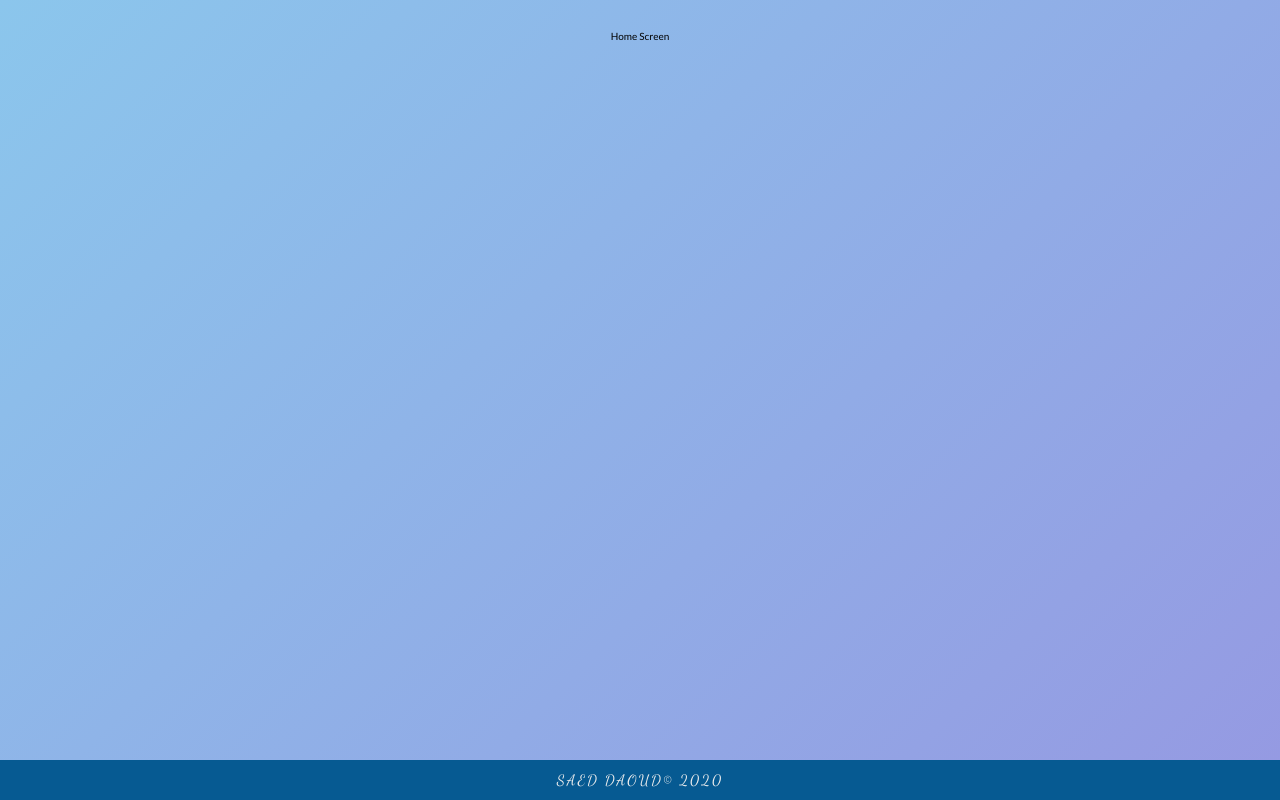
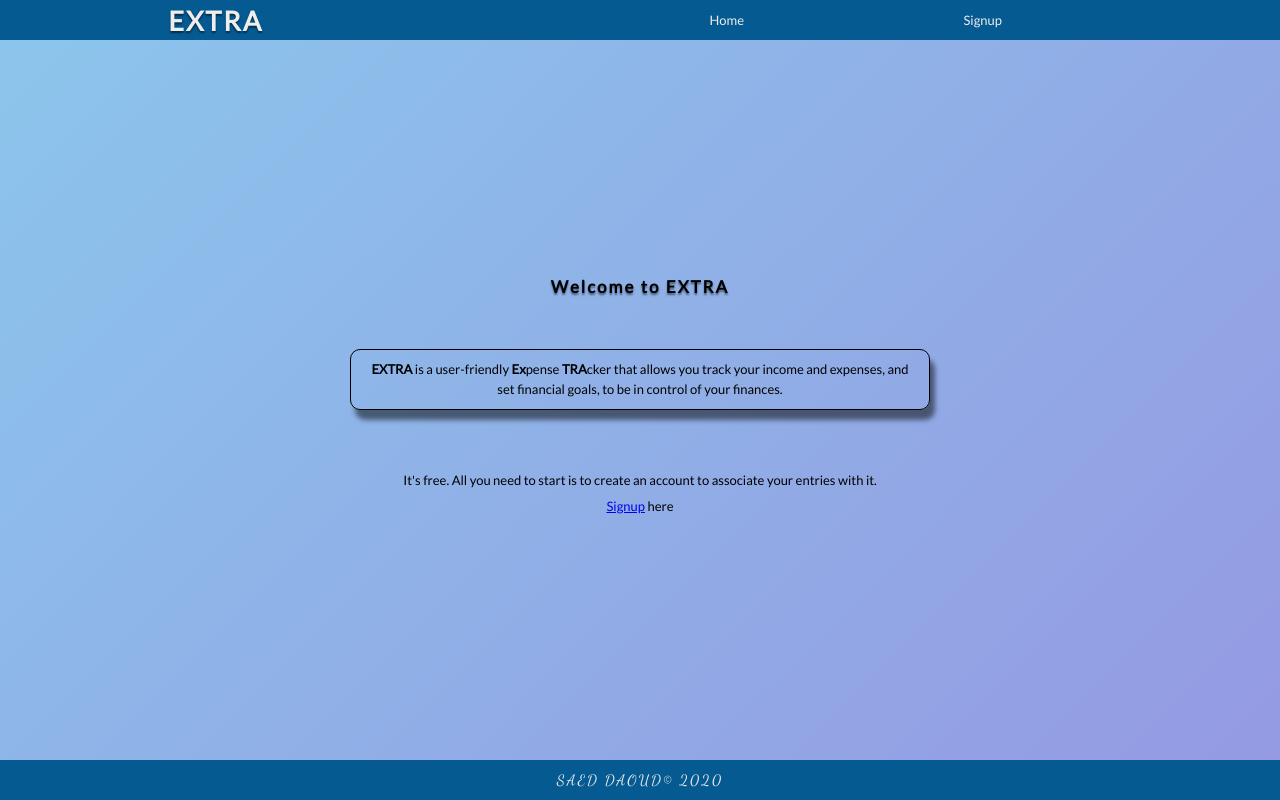
Before and after one commit to saeddaoud/expense-tracker, a React (Create React App) app in the folder frontend/: page / in a window 1280 px wide. Built offline with nearby package versions, Linux system fonts and the light colour scheme.

Commit message:
created the home screen content and style

```diff
--- a/frontend/src/App.js
+++ b/frontend/src/App.js
@@ -2,7 +2,9 @@ import React from 'react';
 import { BrowserRouter as Router, Switch, Route } from 'react-router-dom';
 
 import Footer from './components/Footer';
+import NavBar from './components/NavBar';
 import HomeScreen from './screens/HomeScreen';
+import NotFound from './screens/NotFound';
 import RegistrationScreen from './screens/RegistrationScreen';
 import TransactionsScreen from './screens/TransactionsScreen';
 
@@ -10,6 +12,7 @@ const App = () => {
   return (
     <>
       <Router>
+        <NavBar />
         <div className='container'>
           <Switch>
             <Route
@@ -19,6 +22,7 @@ const App = () => {
             />
             <Route exact path='/register' component={RegistrationScreen} />
             <Route exact path='/' component={HomeScreen} />
+            <Route component={NotFound} />
           </Switch>
         </div>
       </Router>
--- /dev/null
+++ b/frontend/src/components/NavBar.css
@@ -0,0 +1,28 @@
+.navbar {
+  height: 40px;
+  width: 100%;
+  display: flex;
+  justify-content: space-around;
+  align-items: center;
+  background-color: rgb(6, 90, 146);
+  color: #eee;
+}
+
+.menu {
+  width: 40%;
+  height: 100%;
+}
+
+.list {
+  width: 100%;
+  height: 100%;
+  display: flex;
+  justify-content: space-around;
+  align-items: center;
+}
+
+.list a {
+  text-decoration: none;
+  color: #eee;
+  font-size: 1.3rem;
+}
--- /dev/null
+++ b/frontend/src/components/NavBar.js
@@ -0,0 +1,26 @@
+import React from 'react';
+import { Link } from 'react-router-dom';
+
+import './NavBar.css';
+
+const NavBar = () => {
+  return (
+    <div className='navbar'>
+      <div className='logo'>
+        <h1>EXTRA</h1>
+      </div>
+      <div className='menu'>
+        <ul className='list'>
+          <li>
+            <Link to='/'>Home</Link>
+          </li>
+          <li>
+            <Link to='/register'>Signup</Link>
+          </li>
+        </ul>
+      </div>
+    </div>
+  );
+};
+
+export default NavBar;
--- a/frontend/src/index.css
+++ b/frontend/src/index.css
@@ -7,6 +7,7 @@
   margin: 0;
   padding: 0;
   box-sizing: border-box;
+  list-style: none;
 }
 
 html {
@@ -36,11 +37,41 @@ select:focus {
   border: 2px solid black;
 }
 
+.page {
+  width: 100%;
+  height: 300px;
+  display: flex;
+  flex-direction: column;
+  justify-content: space-around;
+  align-items: center;
+  align-self: center;
+}
+
+.box {
+  border: 1px solid black;
+  box-shadow: 5px 10px 5px rgba(0, 0, 0, 0.5);
+  padding: 1rem 2rem;
+  border-radius: 10px;
+  margin-bottom: 2rem;
+}
+
+.box--title {
+  text-transform: uppercase;
+  letter-spacing: 2px;
+  font-size: 1.7rem;
+}
+
+.box--par {
+  font-size: 1.5rem;
+  line-height: 1.5;
+}
+
 /* Utilities */
 .container {
   width: 100%;
-  min-height: calc(100vh - 40px);
+  min-height: calc(100vh - 80px);
   margin: 0rem auto;
+  display: flex;
   /* display: flex;
   flex-direction: column;
   justify-content: center;
--- /dev/null
+++ b/frontend/src/screens/HomeScreen.css
@@ -0,0 +1,7 @@
+.page--home h1 {
+  font-size: 1.7rem;
+}
+.page--home p {
+  font-size: 1.3rem;
+  margin-bottom: 1rem;
+}
--- a/frontend/src/screens/HomeScreen.js
+++ b/frontend/src/screens/HomeScreen.js
@@ -1,7 +1,33 @@
 import React from 'react';
+import { Link } from 'react-router-dom';
+
+import './HomeScreen.css';
 
 const HomeScreen = () => {
-  return <div>Home Screen</div>;
+  return (
+    <div className='page page--home'>
+      <div className='welcome'>
+        <h1>Welcome to EXTRA</h1>
+      </div>
+      <div className='message'>
+        <p className='box box--par'>
+          <strong>EXTRA</strong> is a user-friendly <strong>Ex</strong>pense{' '}
+          <strong>TRA</strong>
+          cker that allows you track your income and expenses, and set financial
+          goals, to be in control of your finances.
+        </p>
+      </div>
+      <div className='guide'>
+        <p>
+          It's free. All you need to start is to create an account to associate
+          your entries with it.
+        </p>
+        <p>
+          <Link to='/register'>Signup</Link> here
+        </p>
+      </div>
+    </div>
+  );
 };
 
 export default HomeScreen;
--- /dev/null
+++ b/frontend/src/screens/NotFound.js
@@ -0,0 +1,7 @@
+import React from 'react';
+
+const NotFound = () => {
+  return <div>Not found</div>;
+};
+
+export default NotFound;
```
Also changed, not shown: 1 other file (tests, documents, lock files or other folders).
